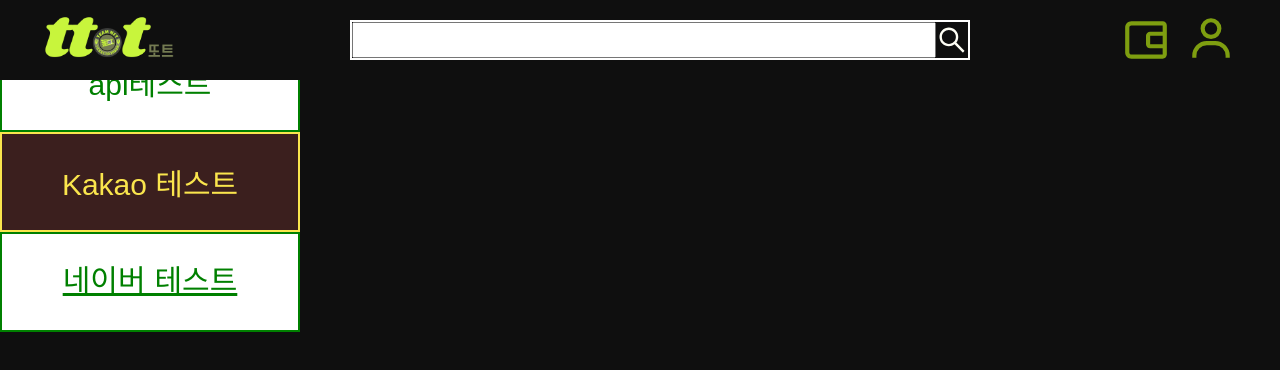
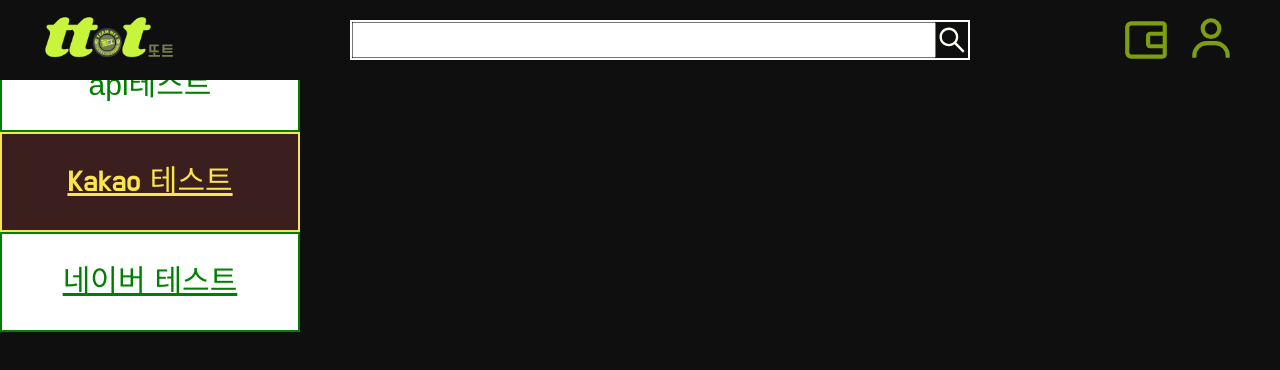
Before and after one commit to teamNFT-likelion/SBT-ticket-client, a React (Create React App) app: page /payment in a window 1280 px wide. Shown: the top 370 px of the page. Built offline with nearby package versions, Linux system fonts and the light colour scheme; no server answers; a web font is replaced by a local one.

Commit message:
feat: add kakao login api

```diff
--- a/src/components/pages/APaymentPage.jsx
+++ b/src/components/pages/APaymentPage.jsx
@@ -2,7 +2,7 @@ import React, { useEffect } from 'react';
 import Header from '@articles/Header';
 import axios from 'axios';
 import { TempWrapper } from '@atoms/wrapper.style';
-import { naverOauthUrl } from '@constants/urlConst';
+import { kakaoOauthUrl, naverOauthUrl } from '@constants/urlConst';
 import { getCookie } from '@utils/cookie';
 
 const APaymentPage = () => {
@@ -37,7 +37,7 @@ const APaymentPage = () => {
       >
         api테스트
       </button>
-      <button
+      <a
         style={{
           border: '2px solid #fae54d',
           color: '#fae54d',
@@ -49,10 +49,10 @@ const APaymentPage = () => {
           justifyContent: 'center',
           alignItems: 'center',
         }}
-        onClick={onClick}
+        href={kakaoOauthUrl}
       >
         Kakao 테스트
-      </button>
+      </a>
       <a
         style={{
           border: '2px solid green',
--- a/src/constants/urlConst.js
+++ b/src/constants/urlConst.js
@@ -2,3 +2,8 @@ const naverClientId = process.env.REACT_APP_NAVER_CLIENT_ID;
 const naverRedirectUri = 'http://localhost:5000/naver/callback'; //TODO: 환경고려 코드수정필요
 const naverState = window.origin.includes('localhost') ? 'local' : 'dev'; //TODO: 환경고려 코드수정필요
 export const naverOauthUrl = `https://nid.naver.com/oauth2.0/authorize?response_type=code&client_id=${naverClientId}&state=${naverState}&redirect_uri=${naverRedirectUri}`;
+
+const kakaoClientId = process.env.REACT_APP_KAKAO_CLIENT_ID;
+const kakaoRedirectUri = 'http://localhost:5000/kakao/callback'; //TODO: 환경고려 코드수정필요
+const kakaoState = window.origin.includes('localhost') ? 'local' : 'dev'; //TODO: 환경고려 코드수정필요
+export const kakaoOauthUrl = `https://kauth.kakao.com/oauth/authorize?client_id=${kakaoClientId}&redirect_uri=${kakaoRedirectUri}&response_type=code&state=${kakaoState}`;
```
